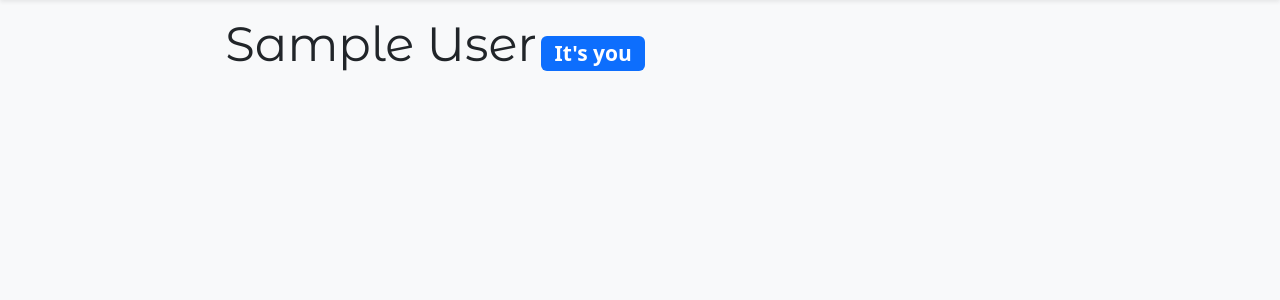
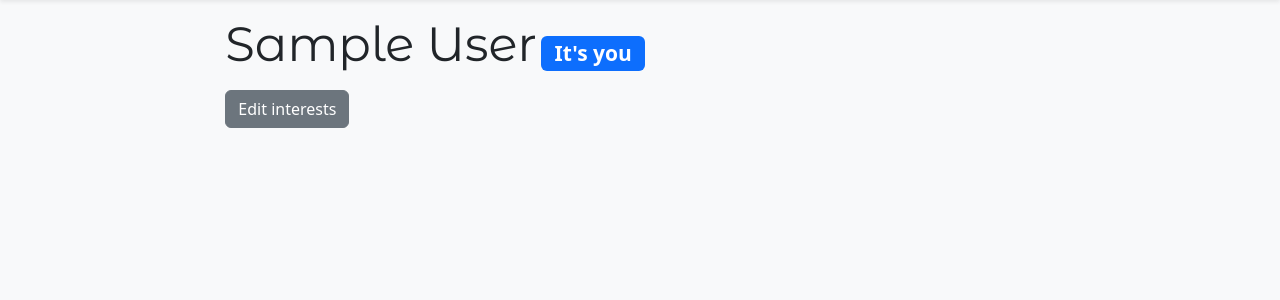
Before and after one commit to jankrop/faces, a Django app: a page that uses templates/base.html in a window 1280 px wide. Shown: the part 70-370 px from the top of the page. Run offline with Django 4.2, Linux system fonts and the light colour scheme; the visitor is signed in with stand-in values (Sample User, id 1); data comes from the database, SQL or seed files in the repository; data that the repository does not hold is empty; some libraries are stand-ins or nearby versions.

Commit message:
Added interests

```diff
--- a/faces/urls.py
+++ b/faces/urls.py
@@ -36,5 +36,6 @@ urlpatterns = [
     path('@<slug:username>/<slug:post_id>/<slug:comment_id>/like', views.like_comment, name='like_comment'),
     path('browse/', views.browse, name='browse'),
     path('class/<slug:classname>', views.class_list, name='class'),
-    path('friends/', views.friend_list, name='friends')
+    path('friends/', views.friend_list, name='friends'),
+    path('interests/', views.change_interests, name='change_interests'),
 ]
--- a/faces_app/models.py
+++ b/faces_app/models.py
@@ -11,9 +11,23 @@ class Class(models.Model):
 
 
 class User(AbstractUser):
+	interests_choices = [
+		('coding', 'Coding'),
+		('writing', 'Writing'),
+		('painting', 'Painting'),
+		('photography', 'Photography'),
+		('gaming', 'Gaming'),
+		('reading', 'Reading'),
+		('soccer', 'Soccer'),
+		('technology', 'Technology'),
+		('history', 'History'),
+		('travelling', 'Travelling'),
+	]
+
 	friend_requests = models.ManyToManyField('self', symmetrical=False)
 	friends = models.ManyToManyField('self')
 	klass = models.ForeignKey(Class, blank=True, null=True, on_delete=models.SET_NULL)
+	interests = models.JSONField(default=list, blank=True, null=True)
 
 	def __str__(self):
 		return self.username
--- /dev/null
+++ b/faces_app/templatetags/display_filters.py
@@ -0,0 +1,7 @@
+from django import template
+register = template.Library()
+
+
+@register.filter('list')
+def make_list(value):
+	return ', '.join(value)
--- a/faces_app/views.py
+++ b/faces_app/views.py
@@ -68,6 +68,7 @@ def sign_in(request):
 		form = RegistrationForm(request.POST)
 		if form.is_valid():
 			form.save()
+			print(form.cleaned_data['interests'])
 			user = authenticate(
 				username=form.cleaned_data['username'],
 				password=form.cleaned_data['password1']
@@ -233,3 +234,12 @@ def decline_friend_request(request, username):
 	user = get_object_or_404(User, username=username)
 	request.user.friend_requests.remove(user)
 	return HttpResponseRedirect(reverse('index'))
+
+
+# INTEREST_RELATED VIEWS
+
+@login_required
+def change_interests(request):
+	request.user.interests = dict(request.POST).get('interests')
+	request.user.save()
+	return HttpResponseRedirect(request.POST.get('path'))
--- a/static/css/main.css
+++ b/static/css/main.css
@@ -32,3 +32,9 @@ pre {
     padding: 1rem;
     border: var(--bs-border-width) var(--bs-border-style) var(--bs-border-color);
 }
+.select2-container {
+    z-index: 999999;
+}
+.select2-results, .select2-container {
+    min-width: 200px;
+}
--- a/templates/base.html
+++ b/templates/base.html
@@ -18,6 +18,10 @@
             integrity="sha384-geWF76RCwLtnZ8qwWowPQNguL3RmwHVBC9FhGdlKrxdiJJigb/j/68SIy3Te4Bkz" crossorigin="anonymous">
     </script>
     <link rel="stylesheet" href="https://cdn.jsdelivr.net/npm/bootstrap-icons@1.10.5/font/bootstrap-icons.css">
+
+    <!-- Select2 -->
+    <link href="https://cdn.jsdelivr.net/npm/select2@4.1.0-rc.0/dist/css/select2.min.css" rel="stylesheet" />
+    <script src="https://cdn.jsdelivr.net/npm/select2@4.1.0-rc.0/dist/js/select2.min.js"></script>
 
     <script src="{% static 'js/like.js' %}"></script>
     <link rel="stylesheet" href="{% static 'css/main.css' %}">
--- a/templates/profile.html
+++ b/templates/profile.html
@@ -2,6 +2,7 @@
 
 {% load static %}
 {% load query_filters %}
+{% load display_filters %}
 
 {% block title %}{{ viewed_user.first_name }}'s profile at Faces{% endblock %}
 
@@ -27,6 +28,17 @@
             {% endif %}
         </span>
     </p>
+    <div>
+        {% if viewed_user.interests %}
+            <span class="lead">
+                Interested in {{ viewed_user.interests|list }}
+            </span>
+        {% endif %}
+        {% if viewed_user == user %}
+            <button class="btn btn-secondary" data-bs-toggle="modal" data-bs-target="#interests">Edit interests</button>
+            {% include 'widgets/interests.html' %}
+        {% endif %}
+    </div>
     {% if viewed_user.post_set %}
         {% for post in viewed_user.post_set.all reversed %}
             <hr>
--- a/templates/widgets/create-post.html
+++ b/templates/widgets/create-post.html
@@ -12,7 +12,7 @@
         </div>
         <input type="hidden" name="path" value="{{ request.path }}">
         <div class="modal-footer">
-            <button class="btn btn-secondary" data-bs-dismiss="modal">Close</button>
+            <a class="btn btn-secondary" data-bs-dismiss="modal">Close</a>
             <button type="submit" class="btn btn-primary">Publish</button>
         </div>
     </form>
--- /dev/null
+++ b/templates/widgets/interests.html
@@ -0,0 +1,49 @@
+{% extends 'widgets/modal.html' %}
+
+{% block id %}interests{% endblock %}
+
+{% block header %}Change interests{% endblock %}
+
+{% block body %}
+	<form method="post" action="{% url 'change_interests' %}">
+        {% csrf_token %}
+        <div class="modal-body">
+            <select class="select2-multiple" name="interests" multiple style="z-index: 999; color: black; min-width: 200px">
+                <!--
+                interests_choices = [
+                    ('coding', 'Coding'),
+                    ('writing', 'Writing'),
+                    ('painting', 'Painting'),
+                    ('photography', 'Photography'),
+                    ('gaming', 'Gaming'),
+                    ('reading', 'Reading'),
+                    ('soccer', 'Soccer'),
+                    ('technology', 'Technology'),
+                    ('history', 'History'),
+                    ('travelling', 'Travelling'),
+                ]
+                -->
+                <option value="coding" {% if 'coding' in user.interests %}selected{% endif %}>Coding</option>
+                <option value="writing" {% if 'writing' in user.interests %}selected{% endif %}>Writing</option>
+                <option value="painting" {% if 'painting' in user.interests %}selected{% endif %}>Painting</option>
+                <option value="photography" {% if 'photography' in user.interests %}selected{% endif %}>Photography</option>
+                <option value="gaming" {% if 'gaming' in user.interests %}selected{% endif %}>Gaming</option>
+                <option value="reading" {% if 'reading' in user.interests %}selected{% endif %}>Reading</option>
+                <option value="soccer" {% if 'soccer' in user.interests %}selected{% endif %}>Soccer</option>
+                <option value="technology" {% if 'technology' in user.interests %}selected{% endif %}>Technology</option>
+                <option value="history" {% if 'history' in user.interests %}selected{% endif %}>History</option>
+                <option value="travelling" {% if 'travelling' in user.interests %}selected{% endif %}>Travelling</option>
+            </select>
+        </div>
+        <input type="hidden" name="path" value="{{ request.path }}">
+        <div class="modal-footer">
+            <a class="btn btn-secondary" data-bs-dismiss="modal">Close</a>
+            <button type="submit" class="btn btn-primary">Save changes</button>
+        </div>
+    </form>
+    <script>
+        $(document).ready(function() {
+            $('.select2-multiple').select2();
+        });
+    </script>
+{% endblock %}
```
Also changed, not shown: faces_app/migrations/0003_user_interests.py (added), faces_app/migrations/0004_alter_user_interests.py (added), faces_app/migrations/0005_alter_user_interests.py (added).
